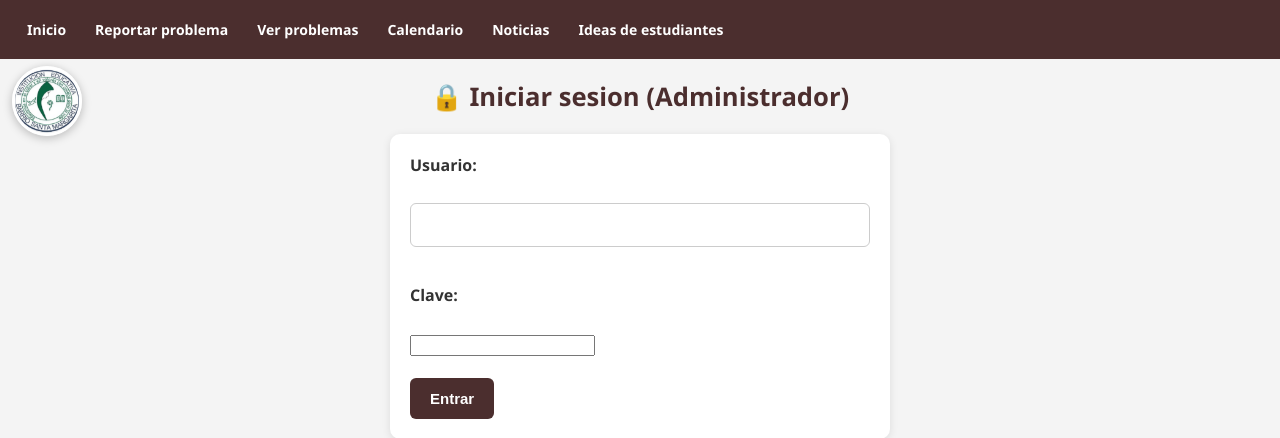
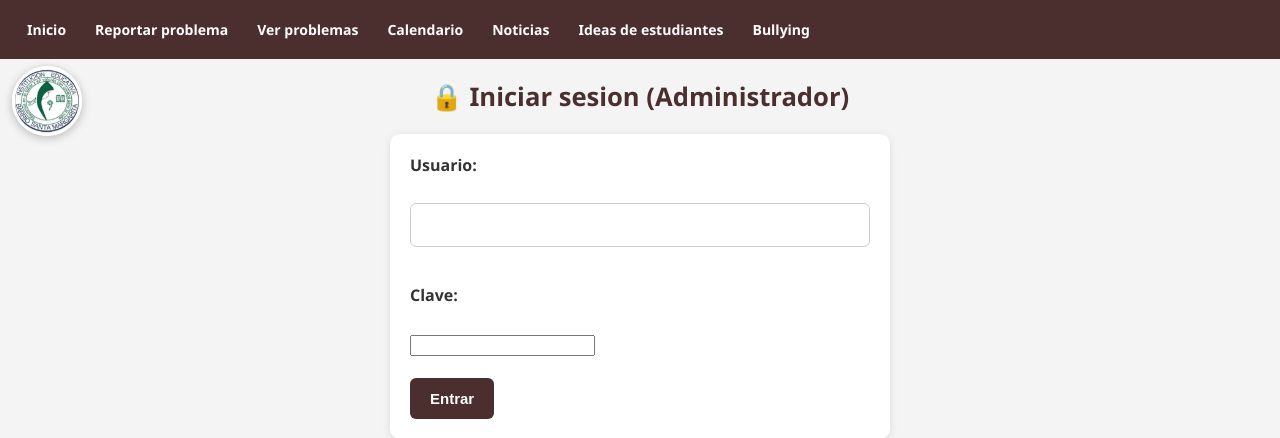
Before and after one commit to salomeagudelobedoya-a11y/mi-colegio-conectado, a Flask app: page /login in a window 1280 px wide. Shown: the top 438 px of the page. Run offline with Flask 3, Linux system fonts and the light colour scheme; some libraries are stand-ins or nearby versions.

Commit message:
Update login.html

```diff
--- a/templates/login.html
+++ b/templates/login.html
@@ -2,6 +2,7 @@
 <html lang="es">
 <head>
     <meta charset="UTF-8">
+    <meta name="viewport" content="width=device-width, initial-scale=1.0">
     <title>Iniciar sesion</title>
     <link rel="stylesheet" href="{{ url_for('static', filename='style.css') }}">
 </head>
@@ -13,6 +14,7 @@
         <a href="/calendario">Calendario</a>
         <a href="/noticias">Noticias</a>
         <a href="/ideas">Ideas de estudiantes</a>
+        <a href="/bullying">Bullying</a>
     </nav>
 
     <img src="{{ url_for('static', filename='logo.png') }}" alt="Logo del colegio" class="logo-flotante">
```
